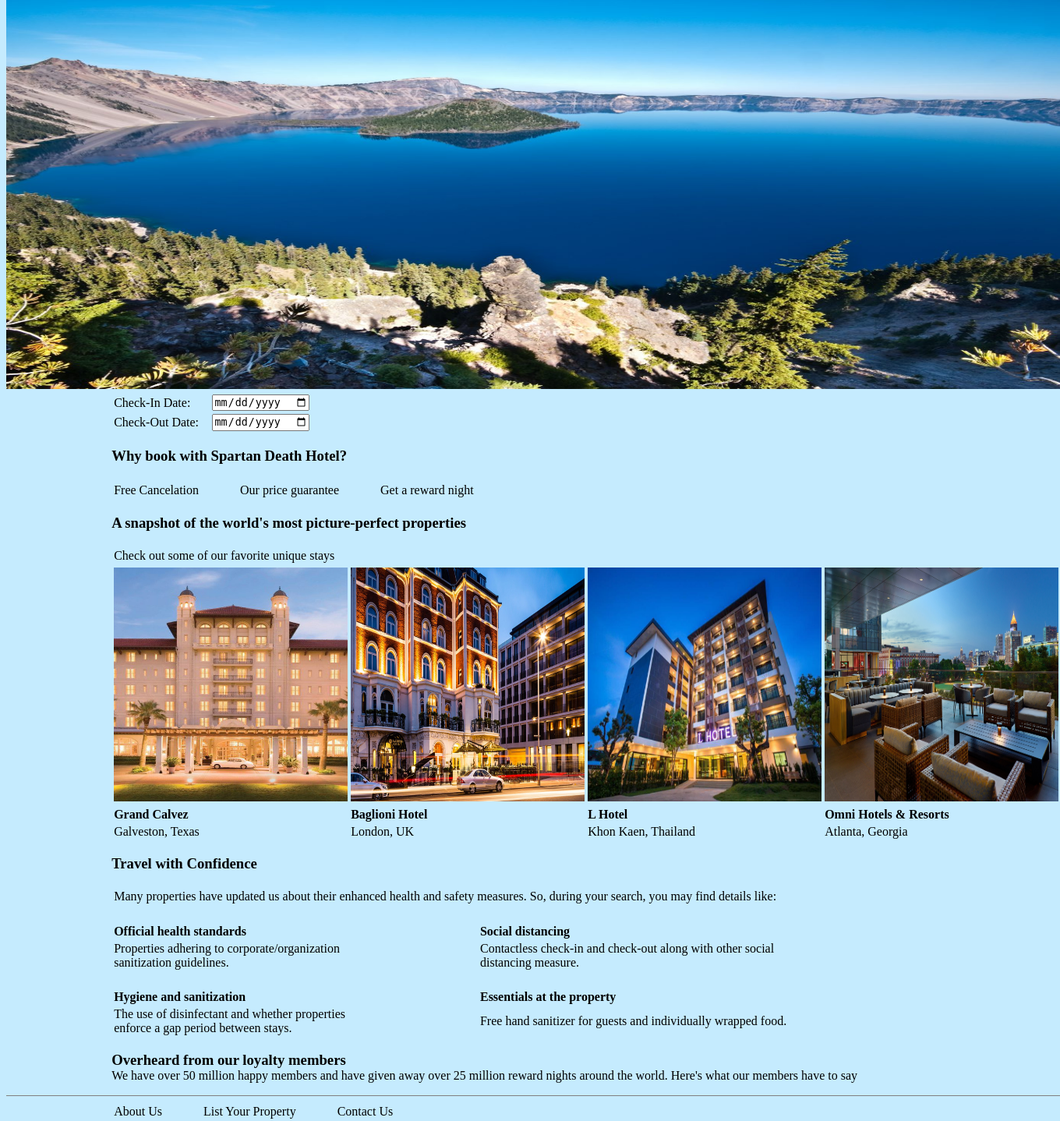
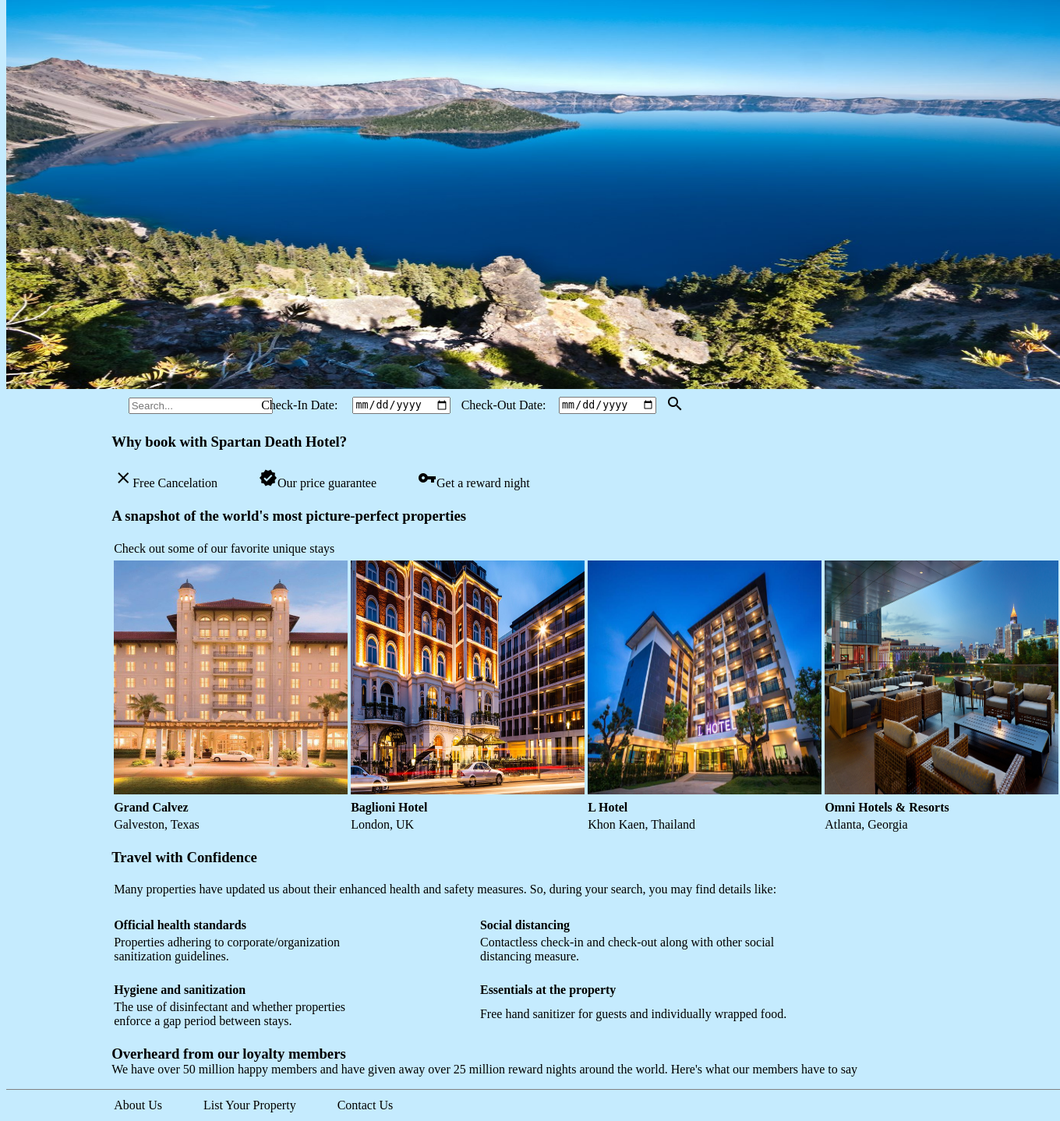
Before and after one commit to brendanrequierme/CMPE165, a PHP site: page /homepage.php in a window 1360 px wide. Shown: the part 107-1545 px from the top of the page at 78% size. Run offline with PHP 8.4, Linux system fonts and the light colour scheme; some libraries are stand-ins or nearby versions.

Commit message:
Add files via upload

```diff
--- a/homepage.php
+++ b/homepage.php
@@ -7,6 +7,8 @@
     <head>
         <meta charset="utf-8">
         <meta name="viewport" content="width=device-width, initial-scale=1">
+        <!-- https://fonts.google.com/icons?selected=Material+Icons -->
+        <link href="https://fonts.googleapis.com/icon?family=Material+Icons" rel="stylesheet">
         <title>Spartan Death Hotel</title>
     </head>
 
@@ -15,17 +17,23 @@
         <img src = "images/lakePicture.jpg" width = 100% height = "500"/>
         <!-- This is for body/searchbar -->
 
-        <table>
-            <tr>
-            <td><label for="start">Check-In Date:</td>
-            <td><input type="date" id="start" name="res-start">
-            </td></label>
+        <div class = "white">
+            <table class = "test">
+                <form method="post">
+                    <div class="searchBox">
+                            <td><input type="text" class="search" placeholder="Search..."></td>
+                            <!-- <input type="submit" name="submitSearch" value="Search"> -->
+                    </div>
+                </form>
+                    <td><label for="start">Check-In Date:</label></td>
+                    <td><input type="date" id="start" name="res-start" style = margin-right:25px></td>
+                    <td><label for="end">Check-Out Date:</label></td>
+                    <td><input type="date" id="end" name="res-end"></td>
+                    <td><a href="#" ><span style = "padding-left:20px" class="material-icons searchicon">search</span></a></td>
+            </table>
+        </div>
 
-            <tr>
-            <td><label for="end">Check-Out Date:</td>
-            <td><input type="date" id="end" name="res-end">
-            </td></label>
-        </table>
+
 
         <div>
             <table>
@@ -33,9 +41,9 @@
                     <h3>Why book with Spartan Death Hotel?</h3>
                 </tr>
                 <tr>
-                    <td class = "rPad">Free Cancelation</td>
-                    <td class = "rPad">Our price guarantee</td>
-                    <td class = "rPad">Get a reward night</td>
+                    <td class = "rPad"><span class="material-icons cancelicon">clear</span>Free Cancelation</td>
+                    <td class = "rPad"><span class="material-icons verifiedicon">verified</span>Our price guarantee</td>
+                    <td class = "rPad"><span class="material-icons rewardicon">vpn_key</span>Get a reward night</td>
                 </tr>
             </table>
         </div>
@@ -120,7 +128,7 @@
             <p class = noTopMargin>We have over 50 million happy members and have given away over 25 million reward nights around the world. Here's what our members have to say</p>
         </div>
 
-        <footer id = "footer">
+        <footer">
         <?php include 'footer.php'?>
         </footer>
 
```
